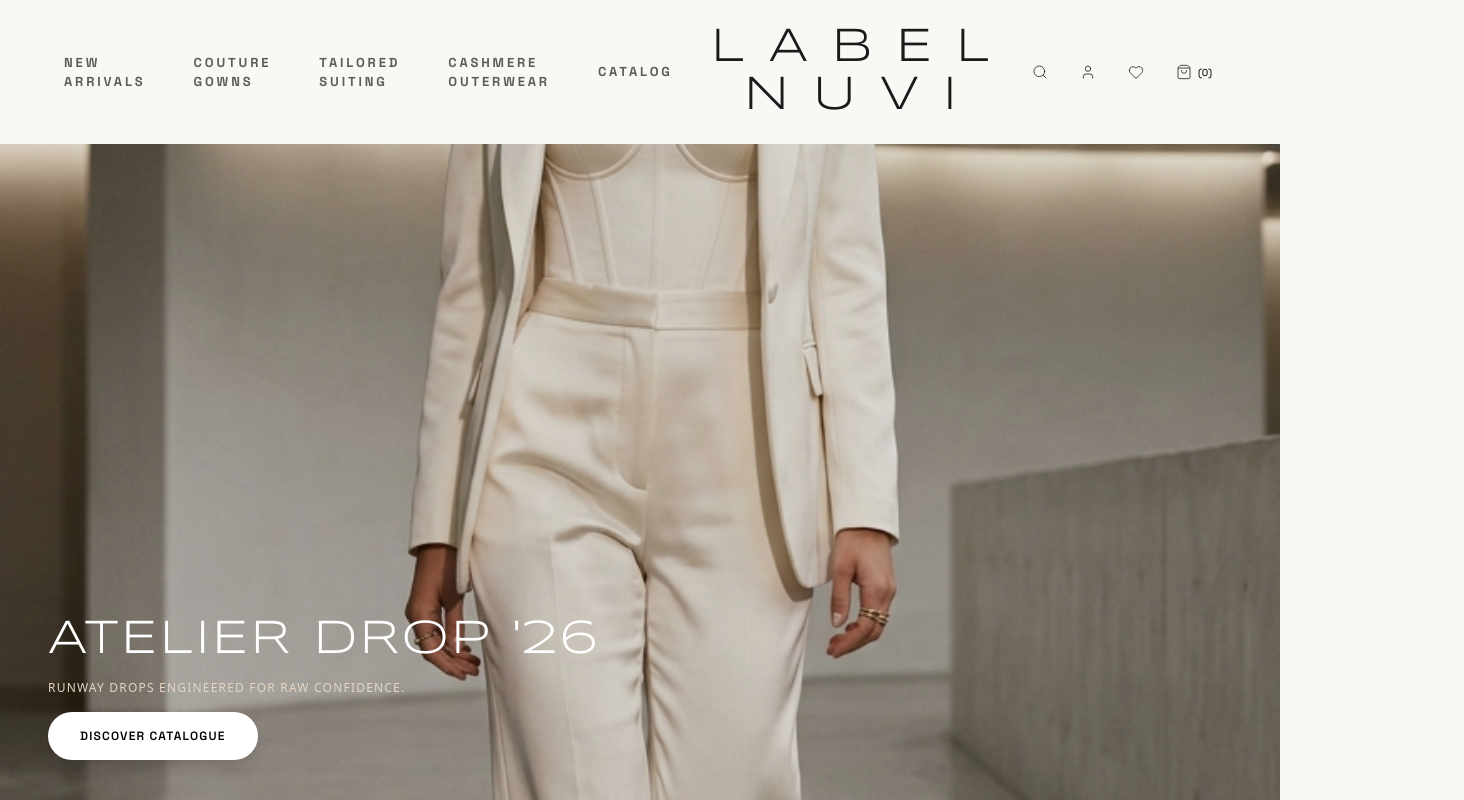
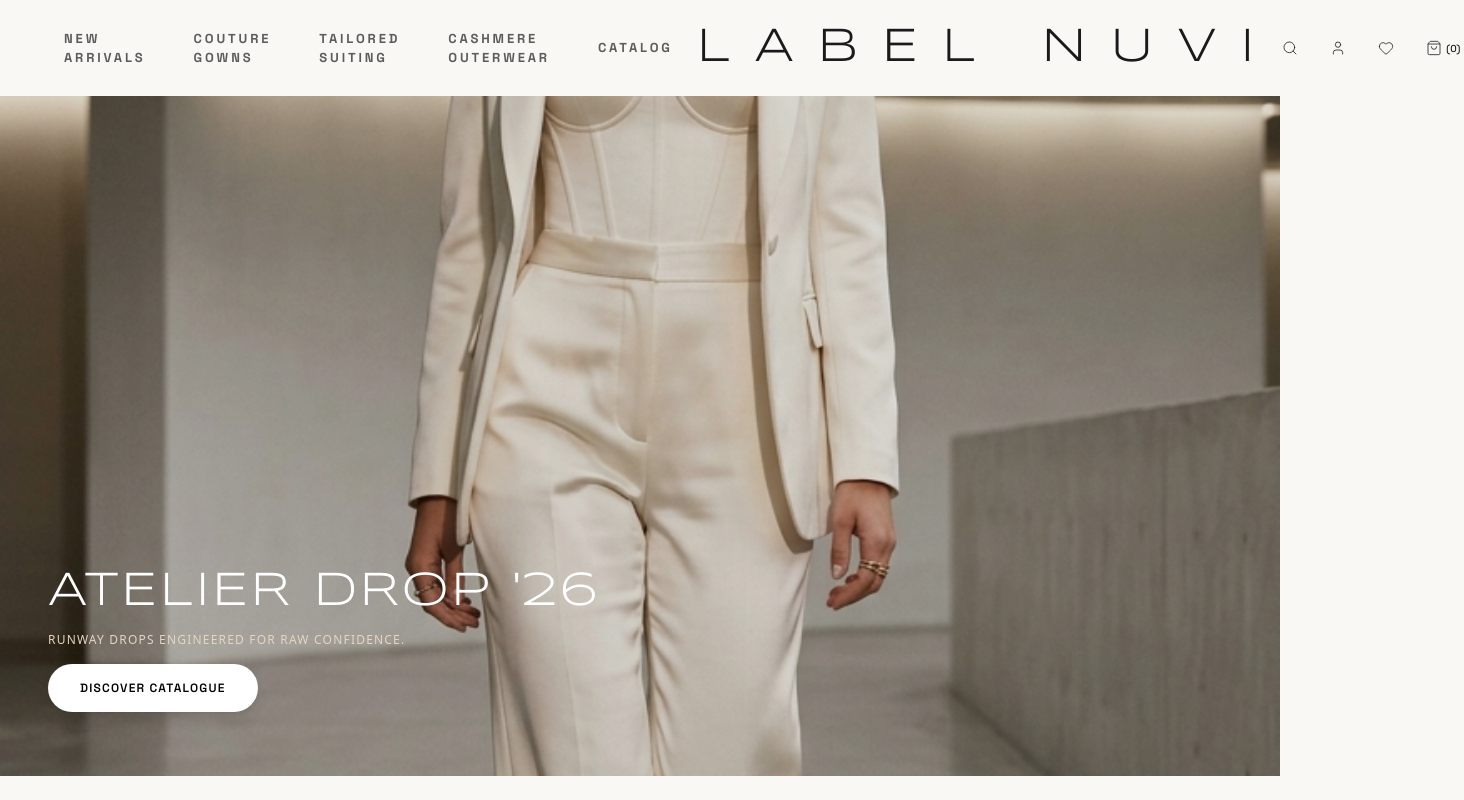
Before and after one commit to labelnuvi-ai/label-nuvi-final, a Next.js app: page / in a window 1280 px wide. Shown: the top 800 px of the page, 1464 px wide, since content can reach past the window. Built offline with nearby package versions, Linux system fonts and the light colour scheme; no server answers; the database is empty.

Commit message:
fix: adjust mobile header brandmark logo font size and hero section responsive typography

```diff
--- a/src/components/common/Header.tsx
+++ b/src/components/common/Header.tsx
@@ -69,11 +69,11 @@ export function Header() {
       <header
         className={`sticky top-0 z-40 transition-all duration-700 ${
           isScrolled
-            ? "glass-header shadow-luxury-xs py-4"
-            : "bg-[#FAF8F5]/90 backdrop-blur-md py-6"
+            ? "glass-header shadow-luxury-xs py-3 sm:py-4"
+            : "bg-[#FAF8F5]/90 backdrop-blur-md py-4 sm:py-6"
         }`}
       >
-        <div className="max-w-7xl mx-auto px-8 lg:px-16 flex items-center justify-between">
+        <div className="max-w-7xl mx-auto px-4 sm:px-8 lg:px-16 flex items-center justify-between">
           {/* Left Navigation */}
           <div className="flex items-center space-x-8">
             <button
@@ -107,14 +107,14 @@ export function Header() {
           </div>
 
           {/* Center Brandmark */}
-          <Link href="/" className="text-center group">
-            <span className="text-5xl font-serif-luxury tracking-[0.5em] text-[#1A1A1A] font-medium uppercase transition-transform duration-700 group-hover:scale-[1.02] block pl-[0.5em]">
+          <Link href="/" className="text-center group shrink-0">
+            <span className="text-lg sm:text-3xl lg:text-5xl font-serif-luxury tracking-[0.15em] sm:tracking-[0.35em] lg:tracking-[0.5em] text-[#1A1A1A] font-medium uppercase transition-transform duration-700 group-hover:scale-[1.02] block pl-[0.15em] sm:pl-[0.35em] lg:pl-[0.5em] whitespace-nowrap">
               LABEL NUVI
             </span>
           </Link>
 
           {/* Right Icons */}
-          <div className="flex items-center space-x-6">
+          <div className="flex items-center space-x-3 sm:space-x-6">
             <button
               onClick={openSearch}
               className="p-1 text-[#1A1A1A] hover:text-[#C8A46B] transition-colors"
@@ -150,7 +150,7 @@ export function Header() {
               aria-label="Open Bag"
             >
               <ShoppingBag className="w-4 h-4 stroke-[1.2]" />
-              <span className="ml-1.5 text-[10px] font-label font-medium text-[#1A1A1A]">
+              <span className="ml-1 text-[10px] font-label font-medium text-[#1A1A1A]">
                 ({itemCount})
               </span>
             </button>
--- a/src/components/home/LuxuryHero.tsx
+++ b/src/components/home/LuxuryHero.tsx
@@ -36,12 +36,12 @@ export function LuxuryHero() {
       <div className="absolute inset-0 bg-gradient-to-t from-[#1A1A1A]/80 via-transparent to-[#1A1A1A]/30" />
 
       {/* Hero Content Box - Single High-Impact Focal Point */}
-      <div className="relative z-10 max-w-5xl mx-auto px-6 text-center text-[#FAF8F5] space-y-6">
+      <div className="relative z-10 max-w-5xl mx-auto px-4 sm:px-6 text-center text-[#FAF8F5] space-y-4 sm:space-y-6">
         <motion.span
           initial={{ opacity: 0, y: 15 }}
           animate={{ opacity: 1, y: 0 }}
           transition={{ duration: 1, ease: [0.16, 1, 0.3, 1] }}
-          className="text-[10px] font-label uppercase tracking-[0.4em] text-[#C8A46B] font-medium block"
+          className="text-[9px] sm:text-[10px] font-label uppercase tracking-[0.2em] sm:tracking-[0.4em] text-[#C8A46B] font-medium block"
         >
           {HERO_DATA.badge}
         </motion.span>
@@ -50,7 +50,7 @@ export function LuxuryHero() {
           initial={{ opacity: 0, y: 25 }}
           animate={{ opacity: 1, y: 0 }}
           transition={{ duration: 1.2, delay: 0.15, ease: [0.16, 1, 0.3, 1] }}
-          className="text-5xl sm:text-7xl lg:text-8xl font-serif-luxury font-light tracking-[0.1em] uppercase text-[#FAF8F5] leading-none"
+          className="text-3xl sm:text-7xl lg:text-8xl font-serif-luxury font-light tracking-[0.06em] sm:tracking-[0.1em] uppercase text-[#FAF8F5] leading-tight sm:leading-none"
         >
           {HERO_DATA.title}
         </motion.h1>
@@ -60,11 +60,11 @@ export function LuxuryHero() {
           initial={{ opacity: 0, y: 20 }}
           animate={{ opacity: 1, y: 0 }}
           transition={{ duration: 1.2, delay: 0.3, ease: [0.16, 1, 0.3, 1] }}
-          className="pt-6"
+          className="pt-4 sm:pt-6"
         >
           <Link
             href={HERO_DATA.ctaLink}
-            className="inline-block bg-[#FAF8F5] text-[#1A1A1A] text-[11px] font-label uppercase tracking-[0.3em] px-10 py-4 font-medium hover:bg-[#C8A46B] hover:text-white transition-all duration-700 rounded-full shadow-luxury-md transform hover:-translate-y-0.5"
+            className="inline-block bg-[#FAF8F5] text-[#1A1A1A] text-[10px] sm:text-[11px] font-label uppercase tracking-[0.2em] sm:tracking-[0.3em] px-6 sm:px-10 py-3 sm:py-4 font-medium hover:bg-[#C8A46B] hover:text-white transition-all duration-700 rounded-full shadow-luxury-md transform hover:-translate-y-0.5"
           >
             {HERO_DATA.ctaText}
           </Link>
```
